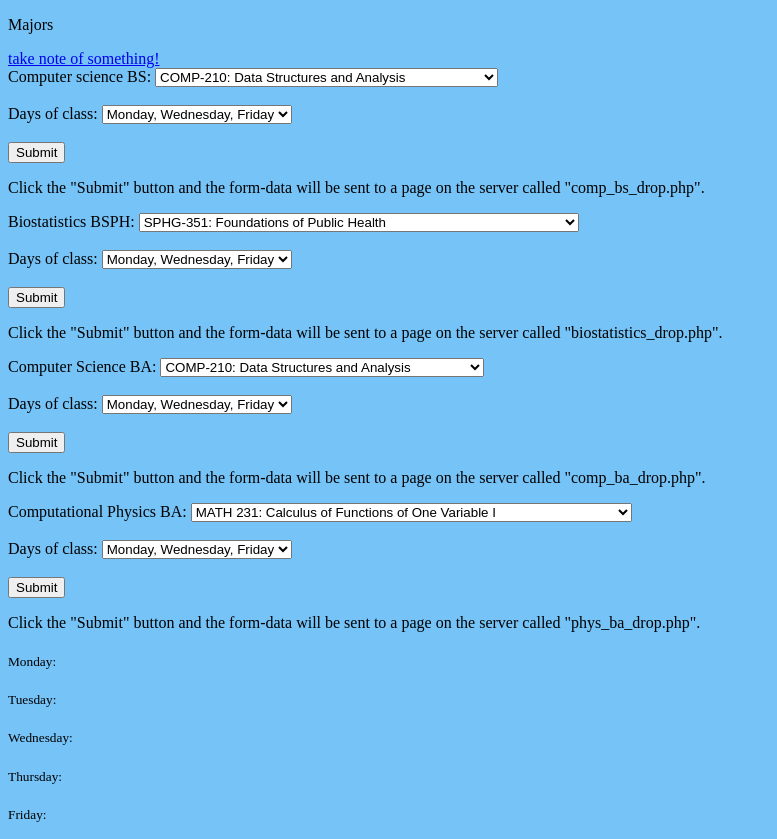
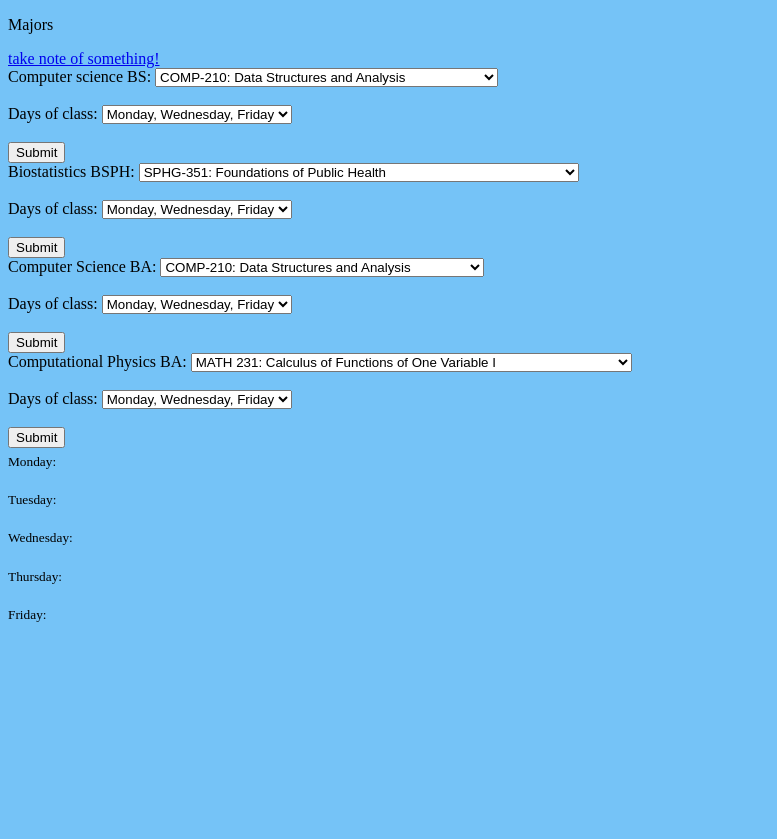
Before and after one commit to salbert3/HACK-110, a Flask app: page / in a window 1280 px wide. Shown: the whole page, without its empty margins (0-777 px from the left). After the commit the page ends 622 px from the top, so only its background shows below. Run offline with Flask 2, Linux system fonts and the light colour scheme.

Commit message:
Update index.html

```diff
--- a/templates/index.html
+++ b/templates/index.html
@@ -40,9 +40,6 @@
 
   </form>
 
-    <p>Click the "Submit" button and the form-data will be sent to a page on the
-    server called "comp_bs_drop.php".</p>
-
   <form action="/fill-box.php">
     <label for="courses">Biostatistics BSPH:</label>
     <select name="courses" id="courses">
@@ -75,8 +72,6 @@
     <input type="submit" value="Submit">
   </form>
 
-    <p>Click the "Submit" button and the form-data will be sent to a page on the
-    server called "biostatistics_drop.php".</p>
 
   <form action="/fill-box.php">
     <label for="courses">Computer Science BA:</label>
@@ -101,8 +96,6 @@
     <input type="submit" value="Submit">
   </form>
 
-  <p>Click the "Submit" button and the form-data will be sent to a page on the
-  server called "comp_ba_drop.php".</p>
 
   <form action="/fill-box.php">
     <label for="courses">Computational Physics BA:</label>
@@ -133,8 +126,6 @@
     <input type="submit" value="Submit">
   </form>
 
-  <p>Click the "Submit" button and the form-data will be sent to a page on the
-  server called "phys_ba_drop.php".</p>
 
  <html>
     <meta charset="UTF-8">
```
